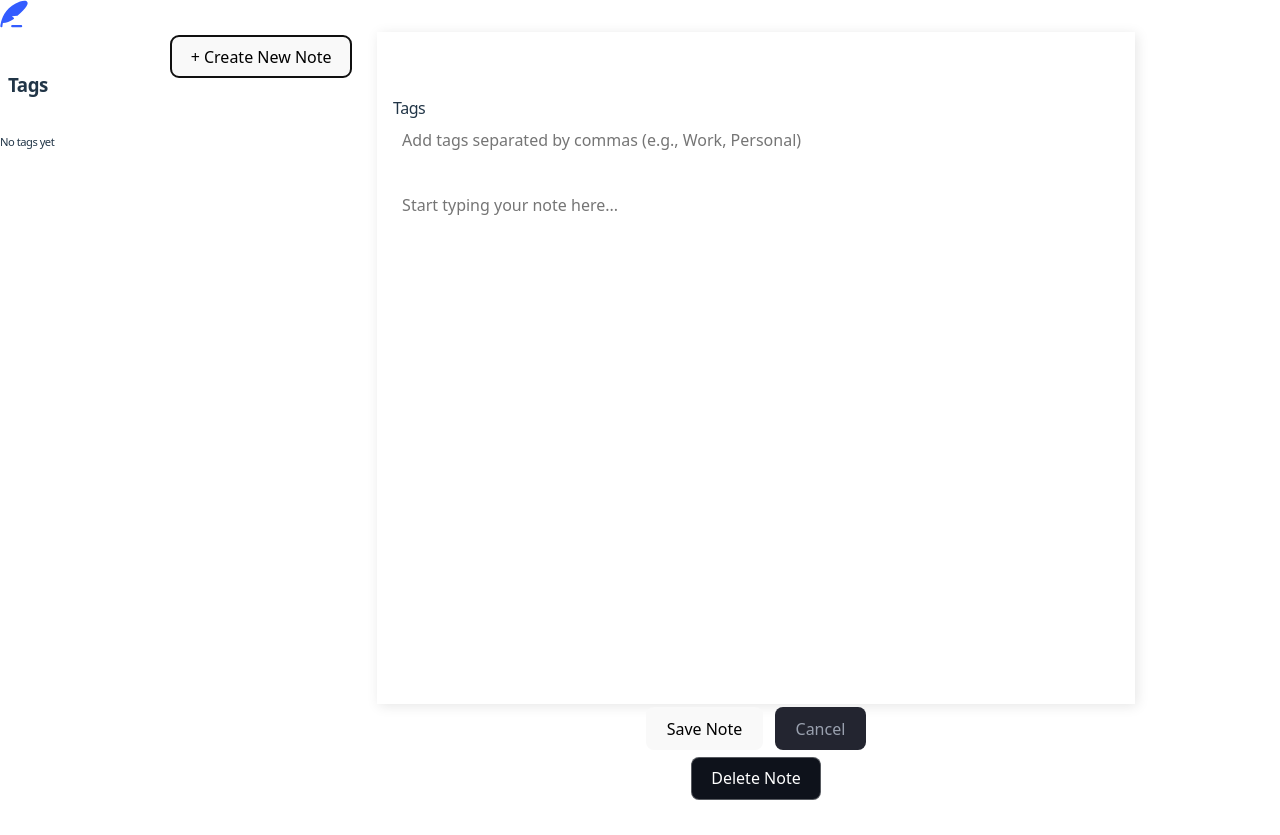
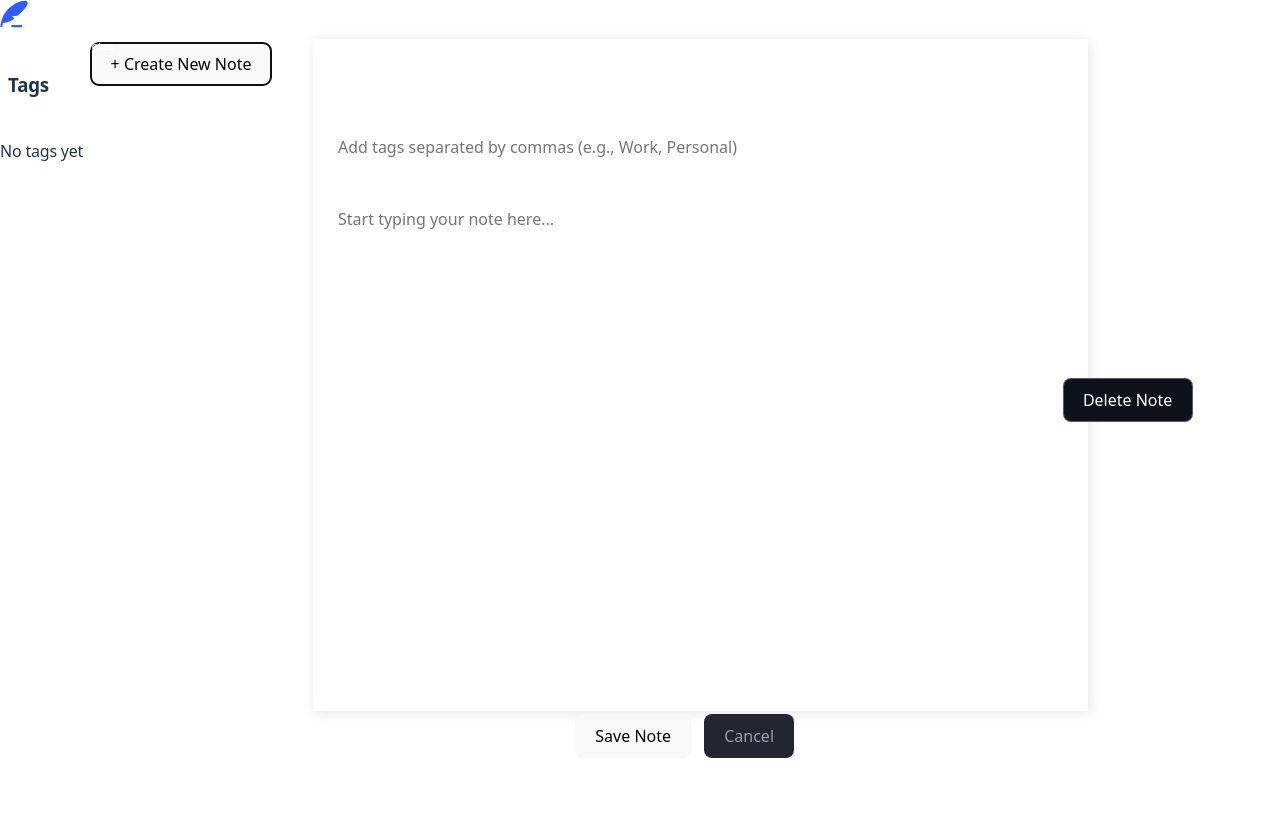
Before and after one commit to alifbink-ualberta/notetakingapp, a React (Vite) app: page / in a window 1280 px wide. Both pictures are taken after a click on the button "+ Create New Note". After the commit the page ends 800 px from the top, so only its background shows below. Built offline with nearby package versions, Linux system fonts and the light colour scheme.

Commit message:
App.css - minor cleanup.

```diff
--- a/src/App.css
+++ b/src/App.css
@@ -3,11 +3,14 @@
   margin: 0 auto;
   padding: 2rem;
   text-align: center;
-  letter-spacing: -0.5px;
+  letter-spacing: -0.2px;
   transition: all 0.2s linear;
   --background-color: #0E121B;
-  --btn-color: rgb(51, 92, 255)
+  --btn-color: rgb(51, 92, 255);
+  --selected-tag: rgb(35, 37, 48);
 }
+
+/* Layout for main content area */
 
 .main-layout {
   display: flex;
@@ -17,6 +20,8 @@
   justify-content: center;
   flex-wrap: nowrap;
 }
+
+/* Sidebar styles */
 
 .sidebar {
   display: flex;
@@ -31,23 +36,19 @@
   bottom: 0;
 }
 
-.tags {
+#tags-title {
+  margin: 0.5rem;
+}
+
+.tags-list {
   display: flex;
+  align-items: flex-start;
+  flex-direction: column;
   gap: 0.5rem;
   flex-wrap: wrap;
   justify-content: center;
   margin-top: 1rem;
-  font-size: 0.7em;
-}
-
-.tag{
-  background-color: #525866;
-  border-radius: 5px;
-  padding-left: 5px;
-  padding-right: 5px;
-  padding-bottom: 2px;
-  padding-top: 1px;
-  text-align: center;
+  font-size: 1em;
 }
 
 .tag-btn{
@@ -72,24 +73,8 @@
 }
 
 .tag-btn:hover .tag-icon,
-.active-tag .tag-icon,
 .clear-filter:hover .tag-icon {
   fill: var(--btn-color);
-}
-
-.tags-list {
-  display: flex;
-  align-items: center;
-  flex-direction: column;
-  gap: 0.5rem;
-  flex-wrap: wrap;
-  justify-content: center;
-  margin-top: 1rem;
-  font-size: 0.7em;
-}
-
-#tags-title {
-  margin: 0.5rem;
 }
 
 .clear-filter{
@@ -106,6 +91,32 @@
   background-color: transparent;
 }
 
+.active-tag {
+  background-color: var(--selected-tag);
+}
+
+/* Note list styles */
+
+.tags {
+  display: flex;
+  gap: 0.5rem;
+  flex-wrap: wrap;
+  justify-content: center;
+  margin-top: 1rem;
+  font-size: 0.7em;
+}
+
+.tag{
+  background-color: #525866;
+  border-radius: 5px;
+  padding-left: 5px;
+  padding-right: 5px;
+  padding-bottom: 2px;
+  padding-top: 1px;
+  text-align: center;
+}
+
+/* Note editor styles */
 
 .note{
   padding: 1rem;
@@ -133,7 +144,7 @@
 
 .note-view{
   display: flex;
-  flex-direction: column;
+  flex-direction: row;
   align-items: center;
   justify-content: flex-start;
   flex-wrap: nowrap;
@@ -151,9 +162,9 @@
   text-align: left;
   width: 200px;
   box-shadow: 0;
+  left: 0;
+  top: 0;
 }
-
-
 
 .list-card {
   display: flex;
@@ -174,23 +185,30 @@
 }
 
 .last-edited{
-  font-size: 0.7rem;
+  font-size: 1em;
   color: rgba(255, 255, 255, 0.6);
   margin-top: 0.5rem;
 }
 
-.logo {
-  height: 6em;
-  padding: 1.5em;
-  will-change: filter;
-  transition: filter 300ms;
+.tag-noteview{
+  font-size: 1em;
+  color: rgba(255, 255, 255, 0.6);
+  margin-top: 0.5rem;
 }
-.logo:hover {
-  filter: drop-shadow(0 0 2em #646cffaa);
+
+.text-noteview{
+  align-items: center;  /* vertically align text and icon */
+  gap: 0.4em;           /* small space between icon and text */
 }
-.logo.react:hover {
-  filter: drop-shadow(0 0 2em #61dafbaa);
+
+.view-icon {
+  height: 1em;          /* match text height */
+  width: 1em;           /* keep it square */
+  vertical-align: middle;
+  flex-shrink: 0;
+  color: rgba(255, 255, 255, 0.6);
 }
+
 
 .special{
   background-color: #0E121B;
@@ -209,8 +227,3 @@
 .cancel:hover {
   background-color: #424242;
 }
-
-
-.card {
-  padding: 2em;
-}
--- a/src/components/MainNotes.tsx
+++ b/src/components/MainNotes.tsx
@@ -117,6 +117,7 @@ function MainNotes() {
         {/* Only show NoteView and buttons when a note is open */}
         {draftNote ? (
           <>
+            <section className="editing-note-info">
               <NoteView note={draftNote} onUpdate={handleUpdateDraft} />
 
               <div className="save-cancel-btns">
@@ -124,6 +125,8 @@ function MainNotes() {
                 <Button label="Cancel" variant="cancel" handleClick={handleCancelNote} />
              </div>
 
+            </section>
+            <section className="dlt-archive-btns">
               <div className="special-btns">
                 <Button
                   label="Delete Note"
@@ -131,6 +134,7 @@ function MainNotes() {
                   handleClick={handleDeleteNote}
                 />
               </div>
+            </section>
           </>
         ) : (
           <div className="note-empty"></div>
--- a/src/components/NoteView.tsx
+++ b/src/components/NoteView.tsx
@@ -1,5 +1,6 @@
 import { Note } from "./types"
-
+import TagIcon from "./icons/TagIcon"
+import ClockIcon from "./icons/ClockIcon"
 
 type NoteProps = {
   note: Note | null
@@ -22,7 +23,7 @@ function NoteView({ note, onUpdate }: NoteProps) {
         placeholder="Enter a title..."
       />
       <div>
-        <span>Tags </span>
+        <span className="tag-noteview"> <TagIcon className="view-icon"/> <span className="text-noteview">Tags</span></span>
         <input
           type="text"
           value={note.tags.join(",")}
@@ -32,7 +33,7 @@ function NoteView({ note, onUpdate }: NoteProps) {
         />
       </div>
       <div className="last-edited noteview">
-        Last Edited {note.updatedAt.toLocaleString()}
+        <ClockIcon className="view-icon"/> <span className="text-noteview"> Last Edited {note.updatedAt.toLocaleString()}</span>
       </div>
 
       <textarea
--- /dev/null
+++ b/src/components/icons/ClockIcon.tsx
@@ -0,0 +1,42 @@
+import React from "react";
+
+type ClockIconProps = {
+  size?: number;       // Optional size (in pixels)
+  color?: string;      // Optional stroke color
+  className?: string;  // Optional CSS class
+};
+
+const ClockIcon: React.FC<ClockIconProps> = ({
+  size = 24,
+  color = "currentColor",
+  className = "",
+}) => (
+  <svg
+    xmlns="http://www.w3.org/2000/svg"
+    viewBox="0 0 192 192"
+    width={size}
+    height={size}
+    fill="none"
+    className={className}
+  >
+    <g transform="translate(16 16)">
+      <circle
+        cx="80"
+        cy="80"
+        r="74"
+        stroke={color}
+        strokeWidth="12"
+        strokeLinejoin="round"
+      />
+      <path
+        d="M80 30v50l40 32"
+        stroke={color}
+        strokeWidth="12"
+        strokeLinecap="round"
+        strokeLinejoin="round"
+      />
+    </g>
+  </svg>
+);
+
+export default ClockIcon;
--- a/src/index.css
+++ b/src/index.css
@@ -18,6 +18,7 @@ a {
   color: #646cff;
   text-decoration: inherit;
 }
+
 a:hover {
   color: #535bf2;
 }
```
Lines whose indentation alone changed are shown as unchanged.
